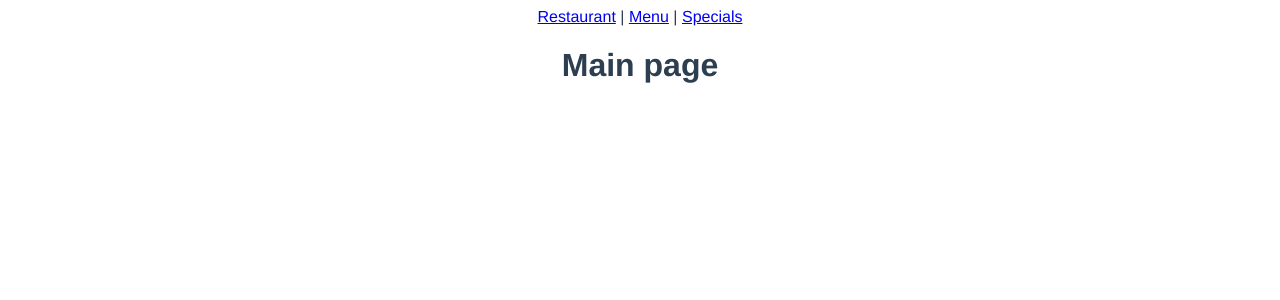
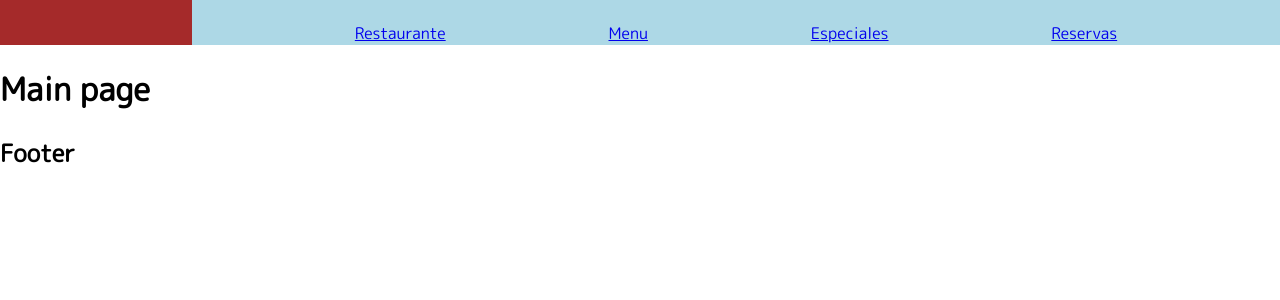
Before and after one commit to bram2507/restaurant-project, a Vue app: page / in a window 1280 px wide. Shown: the top 300 px of the page. Built offline with nearby package versions, Linux system fonts and the light colour scheme.

Commit message:
style: navbar change struct and style with out logo

```diff
--- a/public/index.html
+++ b/public/index.html
@@ -1,5 +1,5 @@
 <!DOCTYPE html>
-<html lang="">
+<html lang="es">
   <head>
     <meta charset="utf-8">
     <meta http-equiv="X-UA-Compatible" content="IE=edge">
@@ -9,7 +9,7 @@
     <link rel="icon" type="image/png" sizes="32x32" href="/favicon-32x32.png">
     <link rel="icon" type="image/png" sizes="16x16" href="/favicon-16x16.png">
     <link rel="manifest" href="/site.webmanifest">
-    <title> | <%= htmlWebpackPlugin.options.title %> - Japanes Delicacies</title>
+    <title> | <%= htmlWebpackPlugin.options.title %> Restaurante</title>
   </head>
   <body>
     <noscript>
--- a/src/App.vue
+++ b/src/App.vue
@@ -1,37 +1,33 @@
 <template>
-	<div>
+	<div class="app">
 		<Navbar />
+		<router-view />
+		<Footer />
 	</div>
-	<router-view />
 </template>
 <script>
 import Navbar from "./components/Navbar.vue";
+import Footer from "./components/Footer.vue";
 export default {
 	name: "app-component",
 	components: {
 		Navbar,
+		Footer,
 	},
 };
 </script>
 <style>
+@import url("https://fonts.googleapis.com/css2?family=M+PLUS+Rounded+1c&display=swap");
+html,
+body {
+	margin: 0px;
+}
 #app {
-	font-family: Avenir, Helvetica, Arial, sans-serif;
-	-webkit-font-smoothing: antialiased;
-	-moz-osx-font-smoothing: grayscale;
-	text-align: center;
-	color: #2c3e50;
-}
-
-nav {
-	padding: 30px;
-}
-
-nav a {
-	font-weight: bold;
-	color: #2c3e50;
-}
-
-nav a.router-link-exact-active {
-	color: #42b983;
+	padding: 0;
+	margin: 0;
+	box-sizing: border-box;
+	width: 100%;
+	height: 100vh;
+	font-family: "M PLUS Rounded 1c", sans-serif;
 }
 </style>
--- a/src/components/Footer.vue
+++ b/src/components/Footer.vue
@@ -0,0 +1,14 @@
+<template>
+	<div id="footer">
+		<h2>Footer</h2>
+	</div>
+</template>
+
+<script>
+export default {
+	name: "footer-content",
+};
+</script>
+
+<style scoped>
+</style>
--- a/src/components/Navbar.vue
+++ b/src/components/Navbar.vue
@@ -1,8 +1,12 @@
 <template>
-	<div id="nav">
-		<router-link to="/">Restaurant</router-link> |
-		<router-link to="/menu">Menu</router-link> |
-		<router-link to="/specials">Specials</router-link>
+	<div class="navbar">
+		<div class="navbar__logo"></div>
+		<div class="navbar__navegation">
+			<router-link to="/">Restaurante</router-link>
+			<router-link to="/menu">Menu</router-link>
+			<router-link to="/specials">Especiales</router-link>
+			<router-link to="/specials">Reservas</router-link>
+		</div>
 	</div>
 </template>
 <script>
@@ -11,4 +15,27 @@ export default {
 };
 </script>
 <style scoped>
+.navbar {
+	display: flex;
+	justify-content: space-between;
+	align-items: center;
+	width: 100%;
+	height: 45px;
+	background-color: transparent !important;
+}
+
+.navbar__logo {
+	width: 15%;
+	height: 45px;
+	background-color: brown;
+}
+
+.navbar__navegation {
+	display: flex;
+	justify-content: space-evenly;
+	align-items: flex-end;
+	width: 85%;
+	height: 45px;
+	background-color: lightblue;
+}
 </style>
```
